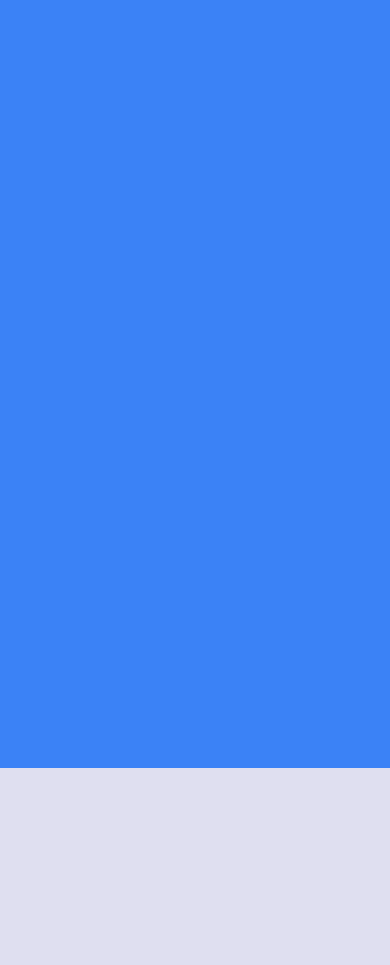
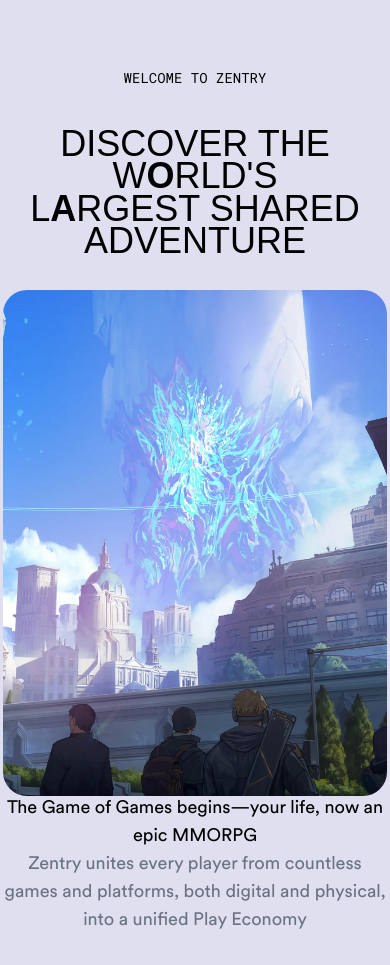
Before and after one commit to Shema-arsene/Gaming_app, a React (Vite) app: page / in a window 390 px wide. Shown: the part 920-1885 px from the top of the page. Before the commit the page ends 1688 px from the top, so only its background shows below. Built offline with nearby package versions, Linux system fonts and the light colour scheme; a web font is replaced by a local one.

Commit message:
Added about section

```diff
--- a/src/App.jsx
+++ b/src/App.jsx
@@ -1,11 +1,12 @@
 import React from "react"
 import Hero from "./components/Hero"
+import About from "./components/About"
 
 const App = () => {
   return (
     <main className="relative min-h-screen w-screen overflow-x-hidden">
       <Hero />
-      <section className="z-0 min-h-screen bg-blue-500" />
+      <About />
     </main>
   )
 }
--- /dev/null
+++ b/src/components/About.jsx
@@ -0,0 +1,62 @@
+import gsap from "gsap"
+import { useGSAP } from "@gsap/react"
+import { ScrollTrigger } from "gsap/all"
+import AnimatedTitle from "./AnimatedTitle"
+
+gsap.registerPlugin(ScrollTrigger)
+
+const About = () => {
+  useGSAP(() => {
+    const clipAnimation = gsap.timeline({
+      scrollTrigger: {
+        trigger: "#clip",
+        start: "center center",
+        end: "+=800 center",
+        scrub: 0.5,
+        pin: true,
+        pinSpacing: true,
+      },
+    })
+
+    clipAnimation.to(".mask-clip-path", {
+      width: "100vw",
+      height: "100vh",
+      borderRadius: 0,
+    })
+  })
+
+  return (
+    <section id="about" className="min-h-screen w-screen">
+      <div className="relative mb-8 mt-36 flex flex-col items-center gap-5">
+        <h2 className="font-general text-sm uppercase md:text-[10px]">
+          Welcome to Zentry
+        </h2>
+
+        <AnimatedTitle
+          title="Disc<b>o</b>ver the world's <br /> l<b>a</b>rgest shared <b>a</b>dventure"
+          containerClass="mt-5 !text-black text-center"
+        />
+
+        <div className="about-subtext">
+          <p>The Game of Games begins—your life, now an epic MMORPG</p>
+          <p className="text-gray-500">
+            Zentry unites every player from countless games and platforms, both
+            digital and physical, into a unified Play Economy
+          </p>
+        </div>
+      </div>
+
+      <div className="h-dvh w-screen" id="clip">
+        <div className="mask-clip-path about-image">
+          <img
+            src="img/about.webp"
+            alt="Background"
+            className="absolute left-0 top-0 size-full object-cover"
+          />
+        </div>
+      </div>
+    </section>
+  )
+}
+
+export default About
--- /dev/null
+++ b/src/components/AnimatedTitle.jsx
@@ -0,0 +1,11 @@
+import React from "react"
+
+const AnimatedTitle = () => {
+  return (
+    <div className="mt-5 text-center text-4xl uppercase leading-[0.9] md:text-[6rem]">
+      Discover the w<b>o</b>rld's <br /> l<b>a</b>rgest shared adventure
+    </div>
+  )
+}
+
+export default AnimatedTitle
```
